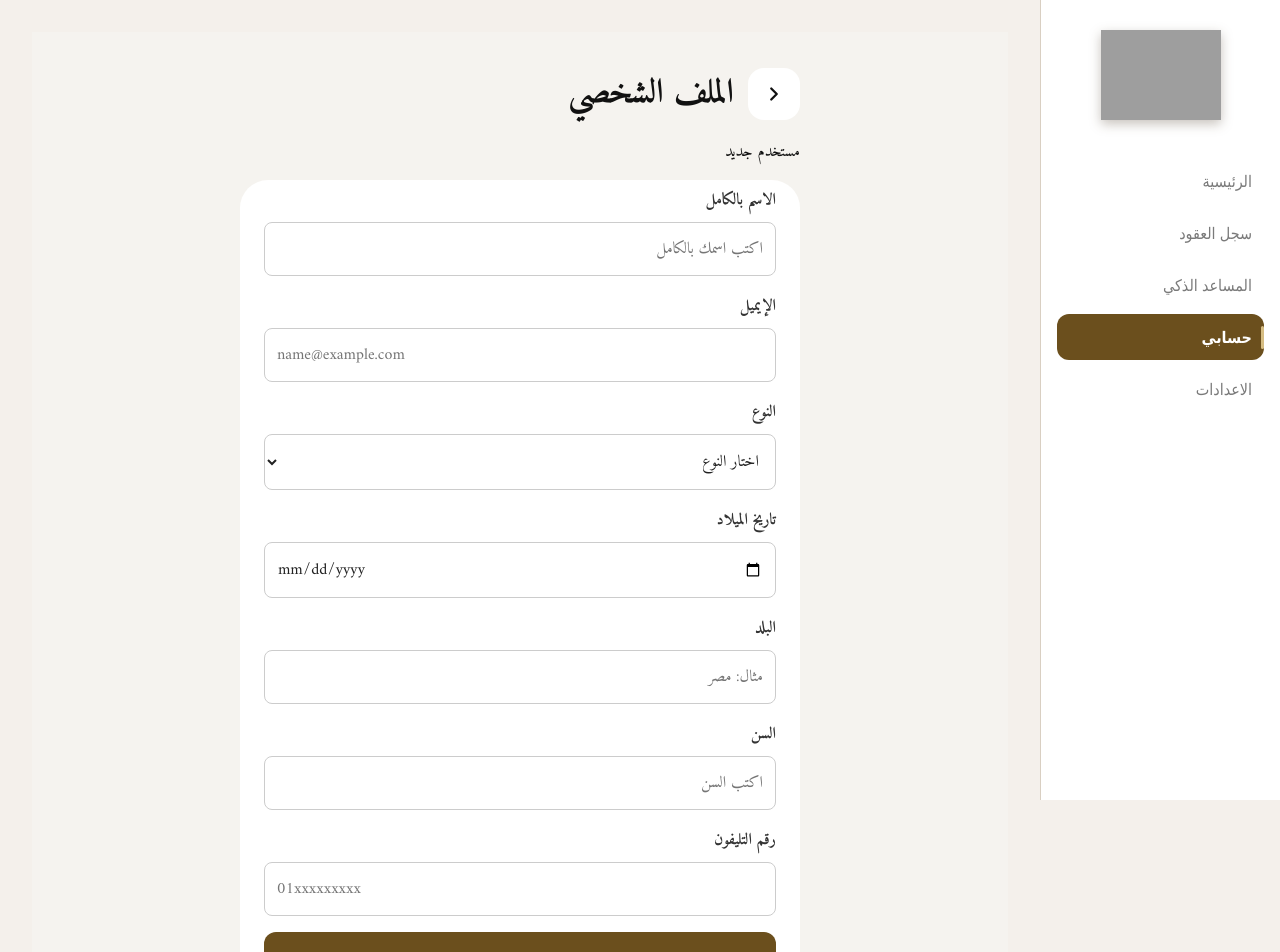
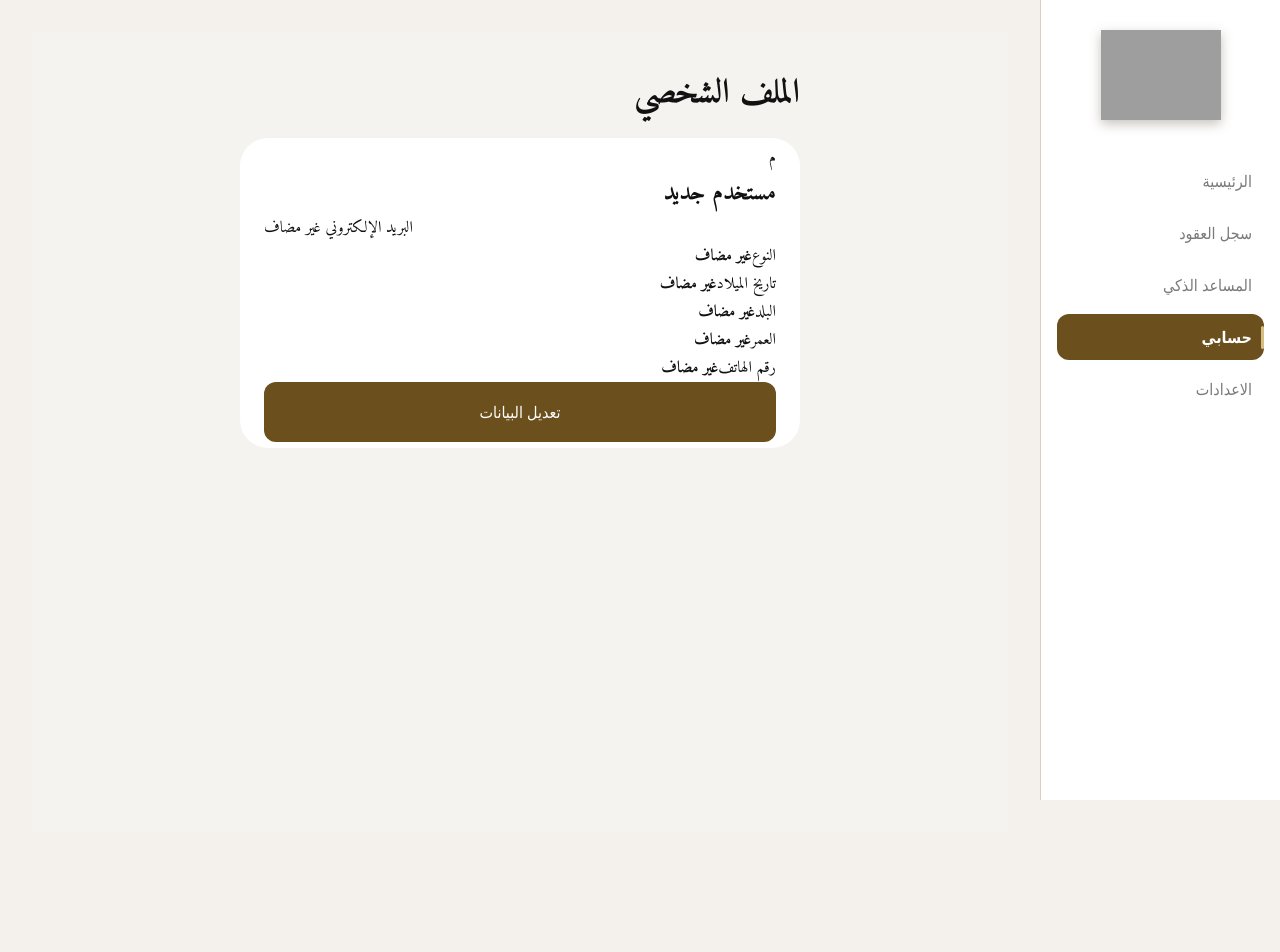
Before and after one commit to mariemnasser415/Graduation-project, a React (Vite) app: page /profile in a window 1280 px wide. Shown: the top 952 px of the page. After the commit the page ends 864 px from the top, so only its background shows below. Built offline with nearby package versions, Linux system fonts and the light colour scheme; grey boxes are pictures that could not be loaded.

Commit message:
Update ProfilePage.jsx

```diff
--- a/src/pages/ProfilePage.jsx
+++ b/src/pages/ProfilePage.jsx
@@ -1,6 +1,4 @@
-
-import { useState } from 'react'
-import { Link, useNavigate } from 'react-router-dom'
+import { useNavigate } from 'react-router-dom'
 import './common.css'
 import './ProfilePage.css'
 
@@ -14,166 +12,60 @@ function getUser() {
 
 function ProfilePage() {
   const navigate = useNavigate()
-  const [user, setUser] = useState(getUser)
-  const [saved, setSaved] = useState(false)
+  const user = getUser()
 
-  const fullName = user.fullName || ''
-  const identifier = user.identifier || ''
-  const isEmail = identifier.includes('@')
+  const fullName = user.fullName || user.name || 'مستخدم جديد'
+  const email =
+    user.email || (user.identifier?.includes('@') ? user.identifier : '')
 
-  function handleChange(field, value) {
-    setUser((prev) => ({ ...prev, [field]: value }))
-    setSaved(false)
-  }
-
-  function handleSave(e) {
-    e.preventDefault()
-    localStorage.setItem('user', JSON.stringify(user))
-    setSaved(true)
-  }
+  const details = [
+    { label: 'النوع', value: user.gender || 'غير مضاف' },
+    { label: 'تاريخ الميلاد', value: user.birthDate || 'غير مضاف' },
+    { label: 'البلد', value: user.country || 'غير مضاف' },
+    { label: 'العمر', value: user.age || 'غير مضاف' },
+    { label: 'رقم الهاتف', value: user.phone || 'غير مضاف', dir: 'ltr' },
+  ]
 
   return (
-    <div className="app-page">
-      <div className="app-container">
-        <div className="app-header">
-          <button
-            type="button"
-            className="back-btn"
-            onClick={() => navigate(-1)}
-            aria-label="رجوع"
-          >
-            <svg
-              width="22"
-              height="22"
-              viewBox="0 0 24 24"
-              fill="none"
-              stroke="currentColor"
-              strokeWidth="2.5"
-              strokeLinecap="round"
-              strokeLinejoin="round"
-            >
-              <path d="M9 6l6 6-6 6" />
-            </svg>
-          </button>
+    <main className="app-page profile-screen" dir="rtl">
+      <section className="app-container">
+        <header className="app-header">
           <h1 className="app-title">الملف الشخصي</h1>
-        </div>
+        </header>
 
-        <div className="profile-top">
-          <div className="profile-avatar">
-            {(fullName || '')[0]}
-          </div>
-          <p className="profile-name">{fullName || 'مستخدم جديد'}</p>
-          {(user.email || (isEmail ? identifier : '')) && (
-            <p className="profile-email" dir="ltr">
-              {user.email || identifier}
-            </p>
-          )}
-        </div>
+        <div className="profile-summary card">
+          <div className="profile-identity">
+            <div className="profile-avatar" aria-hidden="true">
+              {fullName[0]}
+            </div>
 
-        <form className="card profile-form" onSubmit={handleSave}>
-          <div className="profile-row">
-            <label htmlFor="fullName">الاسم بالكامل</label>
-            <input
-              id="fullName"
-              type="text"
-              value={user.fullName ?? ''}
-              onChange={(e) => handleChange('fullName', e.target.value)}
-              placeholder="اكتب اسمك بالكامل"
-              required
-            />
+            <div className="profile-identity-text">
+              <h2>{fullName}</h2>
+              <p className="profile-email" dir="ltr">
+                {email || 'البريد الإلكتروني غير مضاف'}
+              </p>
+            </div>
           </div>
 
-          <div className="profile-row">
-            <label htmlFor="email">الإيميل</label>
-            <input
-              id="email"
-              type="email"
-              dir="ltr"
-              value={user.email ?? (isEmail ? identifier : '')}
-              onChange={(e) => handleChange('email', e.target.value)}
-              placeholder="name@example.com"
-            />
-          </div>
+          <section className="profile-details" aria-label="البيانات الشخصية">
+            {details.map((item) => (
+              <div className="profile-detail" key={item.label}>
+                <span>{item.label}</span>
+                <strong dir={item.dir || 'rtl'}>{item.value}</strong>
+              </div>
+            ))}
+          </section>
 
-          <div className="profile-row">
-            <label htmlFor="gender">النوع</label>
-            <select
-              id="gender"
-              value={user.gender ?? ''}
-              onChange={(e) => handleChange('gender', e.target.value)}
-            >
-              <option value="">اختار النوع</option>
-              <option value="female">أنثى</option>
-              <option value="male">ذكر</option>
-              <option value="prefer-not-to-say">أفضل عدم التحديد</option>
-            </select>
-          </div>
-
-          <div className="profile-row">
-            <label htmlFor="birthDate">تاريخ الميلاد</label>
-            <input
-              id="birthDate"
-              type="date"
-              value={user.birthDate ?? ''}
-              onChange={(e) => handleChange('birthDate', e.target.value)}
-            />
-          </div>
-
-          <div className="profile-row">
-            <label htmlFor="country">البلد</label>
-            <input
-              id="country"
-              type="text"
-              value={user.country ?? ''}
-              onChange={(e) => handleChange('country', e.target.value)}
-              placeholder="مثال: مصر"
-            />
-          </div>
-
-          <div className="profile-row">
-            <label htmlFor="age">السن</label>
-            <input
-              id="age"
-              type="number"
-              min="1"
-              max="120"
-              value={user.age ?? ''}
-              onChange={(e) => handleChange('age', e.target.value)}
-              placeholder="اكتب السن"
-            />
-          </div>
-
-          <div className="profile-row">
-            <label htmlFor="phone">رقم التليفون</label>
-            <input
-              id="phone"
-              type="tel"
-              dir="ltr"
-              value={user.phone ?? (!isEmail ? identifier : '')}
-              onChange={(e) => handleChange('phone', e.target.value)}
-              placeholder="01xxxxxxxxx"
-            />
-          </div>
-
-          <button type="submit" className="btn btn-primary">
-            حفظ التغييرات
+          <button
+            className="btn btn-primary profile-edit-button"
+            type="button"
+            onClick={() => navigate('/profile/edit')}
+          >
+            تعديل البيانات
           </button>
-
-          {saved && (
-            <p role="status" className="profile-success">
-              تم حفظ التغييرات بنجاح
-            </p>
-          )}
-        </form>
-
-        <button
-            type="button"
-            className="btn btn-primary profile-settings"
-            onClick={() => navigate('/setting')} >
-            الإعدادات
-        </button>
-      </div>
-    </div>
+        </div>
+      </section>
+    </main>
   )
 }
 
```
